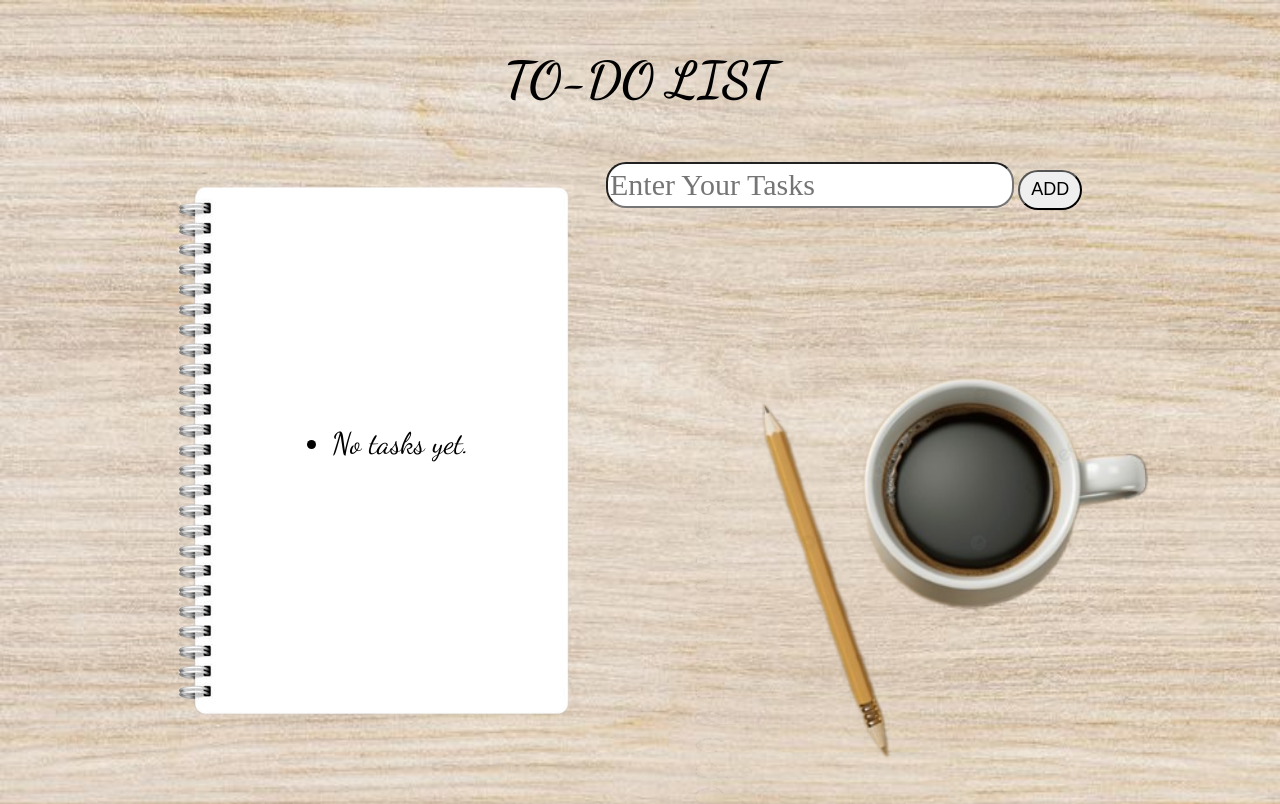
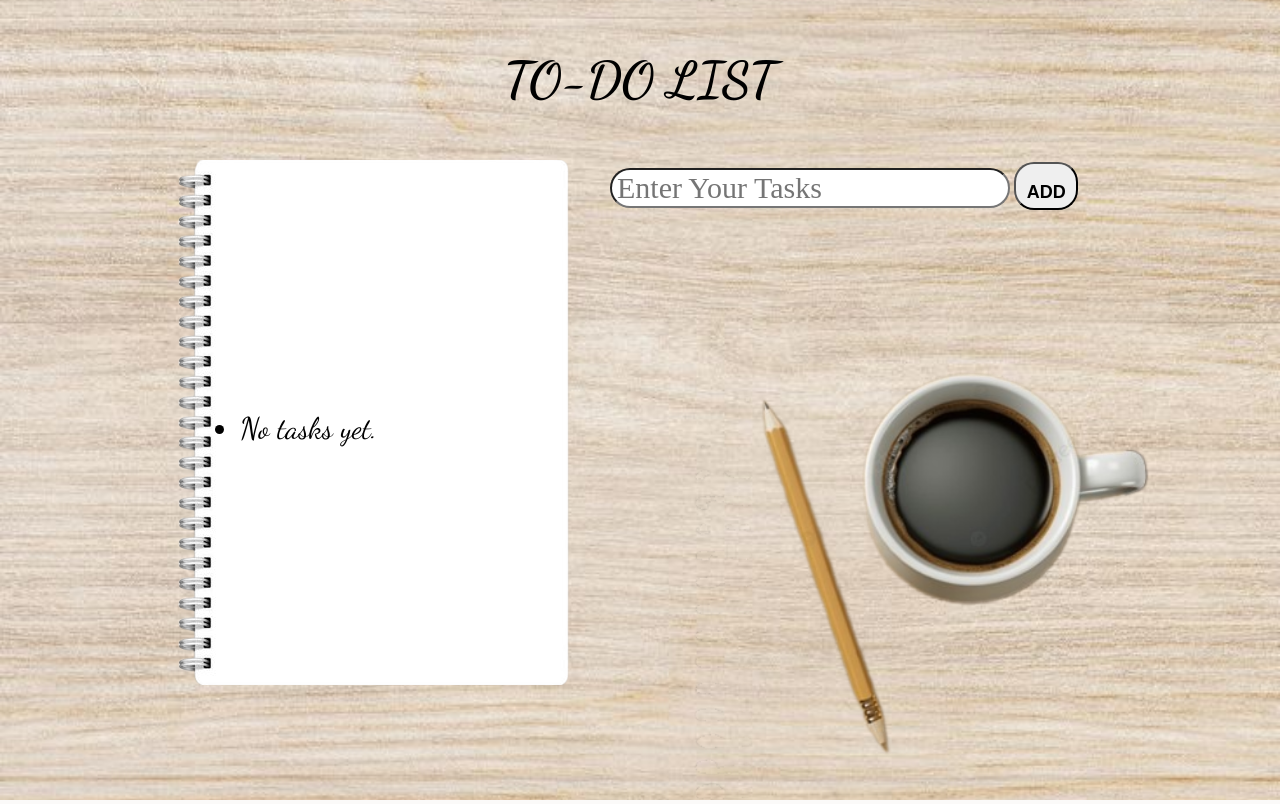
Before and after one commit to Devyansh004/Volyo_TO_DO_project, a PHP site: page / in a window 1280 px wide. Run offline with PHP 8.4, Linux system fonts and the light colour scheme.

Commit message:
Updated index.html with latest changes

```diff
--- a/projectcss.css
+++ b/projectcss.css
@@ -1,64 +1,105 @@
-*{
-cursor: url('images/ncursor.png'),auto;
+* {
+  cursor: url('images/ncursor.png'), auto;
+  box-sizing: border-box;
 }
-body{
+
+body {
   font-family: 'Dancing script';
   margin: 0;
   padding: 0;
   background-image: url('images/background.jpg');
   background-size: cover;
+  background-repeat: repeat;
+  background-position: center;
   height: 100vh;
 }
-    .heading{
+
+/* Heading */
+.heading {
   display: flex;
   justify-content: center;
   align-items: center;
 }
-    .nb{
+
+/* Scrollbar */
+.nb::-webkit-scrollbar {
+  width: 10px;
+  height: 5px;
+}
+.nb::-webkit-scrollbar-thumb {
+  background-color: #bbb;
+  border-radius: 10px;
+}
+
+/* Notebook */
+.nb {
   display: flex;
-        justify-content: center;
+  justify-content: flex-start;
   align-items: center;
   position: relative;
-        height: 565px;
+  height: 525px;
   width: 441px;
   background-image: url(images/page1.png);
-        background-position: center;
+  background-position: center -28px;
   background-repeat: no-repeat;
   background-size: cover;
   margin-left: 20vb;
   float: left;
   font-size: 30px;
+  padding: 40px 30px 30px 40px;
+  overflow-y: auto;
+  overflow-x: hidden;
+  border-radius: 10px;
+  scrollbar-width: thin;
   word-wrap: break-word;
   overflow-wrap: break-word;
   white-space: normal;
+
+  /* Make responsive */
+  max-width: 90vw;
 }
 
-.input{
+/* Input Form */
+.input {
   display: flex;
   height: 20%;
   width: 40%;
   float: right;
   margin-right: 20vb;
-    padding:2px;
+  padding: 2px;
+
+  /* Responsive stack on smaller screens */
+  flex-direction: column;
+  gap: 1vh;
 }
-#task{
-    height:5vh;
-    width:50vb;
+
+#task {
+  height: 5vh;
+  width: 50vb;
   border-radius: 20px;
   font-size: 30px;
   font-family: 'Times New Roman', Times, serif;
+  padding: 5px;
+  margin-top: 5px;
+
+  max-width: 100%; /* fit on smaller screens */
 }
-#submit{
-    height: 5vh;
+
+#submit {
+  height: 3rem;
   width: 8vb;
+  line-height: 3;
   border-radius: 20px;
   font-size: large;
+  font-weight: bold;
 }
-.look{
+
+/* Cup image */
+.look {
   display: flex;
   justify-content: center;
   align-items: center;
-        height:60vh;
+  height: 60vh;
   width: 80vb;
   background-image: url(images/cup.png);
   background-position: center;
@@ -66,5 +107,62 @@ body{
   background-size: cover;
   margin-bottom: 40vh;
 
+  max-width: 95vw;
+}
 
+/* ================= MEDIA QUERIES ================= */
+
+@media (max-width: 768px) {
+  .nb {
+    font-size: 20px;
+    height: auto;
+    margin-left: 5vw;
+    width: 90vw;
   }
+
+  .input {
+    width: 90%;
+    margin: auto;
+    float: none;
+    align-items: center;
+  }
+
+  #task {
+    width: 90vw;
+    font-size: 20px;
+  }
+
+  #submit {
+    width: 120px;
+    font-size: 16px;
+  }
+
+  .look {
+    width: 90vw;
+    height: 35vh;
+    margin-bottom: 10vh;
+  }
+
+  .heading h3 {
+    font-size: 32px;
+    text-align: center;
+  }
+}
+
+@media (max-width: 480px) {
+  .nb {
+    font-size: 16px;
+  }
+
+  #task {
+    font-size: 16px;
+  }
+
+  #submit {
+    font-size: 14px;
+  }
+
+  .heading h3 {
+    font-size: 28px;
+  }
+}
```
Lines whose indentation alone changed are shown as unchanged.
